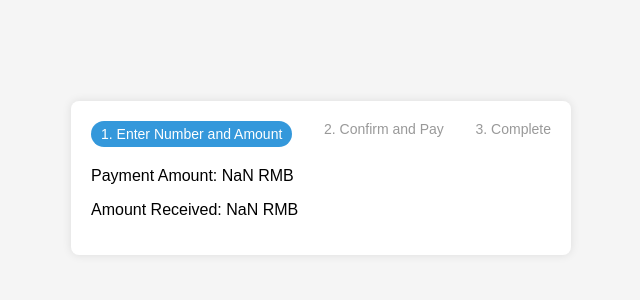
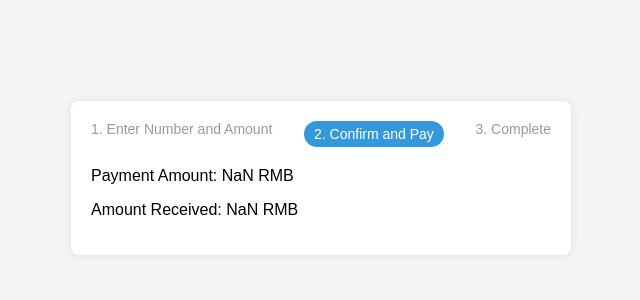
Before and after one commit to ITteam00/Recharge, an Angular app: page /confirm-pay in a window 1280 px wide. Shown: the part 230-530 px from the top of the page, without its empty margins (319-959 px from the left). Built offline with nearby package versions, Linux system fonts and the light colour scheme.

Commit message:
feat: active css change when changing routes

```diff
--- a/src/app/form/form.component.ts
+++ b/src/app/form/form.component.ts
@@ -55,7 +55,6 @@ export class FormComponent implements AfterViewInit {
   }
 
   startRecharge() {
-    console.log("route!~")
     // 这里可以添加任何需要的逻辑，例如验证或处理数据
     this.router.navigate(['/confirm-pay'], {
       queryParams: {
--- a/src/app/headers/headers.component.html
+++ b/src/app/headers/headers.component.html
@@ -1,5 +1,5 @@
 <div class="steps">
-    <span class="step active">1. Enter Number and Amount</span>
-    <span class="step">2. Confirm and Pay</span>
-    <span class="step">3. Complete</span>
+    <span class="step" [ngClass]="{'active': activeStep === 1}">1. Enter Number and Amount</span>
+    <span class="step" [ngClass]="{'active': activeStep === 2}">2. Confirm and Pay</span>
+    <span class="step" [ngClass]="{'active': activeStep === 3}">3. Complete</span>
 </div>
--- a/src/app/headers/headers.component.ts
+++ b/src/app/headers/headers.component.ts
@@ -1,12 +1,44 @@
-import { Component } from '@angular/core';
+import { Component, OnInit } from '@angular/core';
+import { Router, NavigationEnd } from '@angular/router';
+import { CommonModule } from '@angular/common'; // 导入 CommonModule
 
 @Component({
   selector: 'app-headers',
   standalone: true,
-  imports: [],
+  imports: [CommonModule],
   templateUrl: './headers.component.html',
   styleUrl: '../app.component.css'
 })
-export class HeadersComponent {
+export class HeadersComponent implements OnInit{
 
+  activeStep: number = 1;
+
+  constructor(private router: Router) {
+
+    this.router.events.subscribe((val) => {
+      if (val instanceof NavigationEnd) {
+        this.updateActiveStep(val.url);
+      }
+    });
+  }
+
+  ngOnInit() {
+    this.updateActiveStep(this.router.url);
+
+  }
+
+
+
+
+  updateActiveStep(url: string) {
+    const cleanUrl = url.split('?')[0];
+    console.log('Clean URL:', cleanUrl);
+    if (cleanUrl === '/') {
+      this.activeStep = 1;
+    } else if (cleanUrl.startsWith('/confirm-pay')) {
+      this.activeStep = 2;
+    } else {
+      this.activeStep = 3;
+    }
+  }
 }
```
